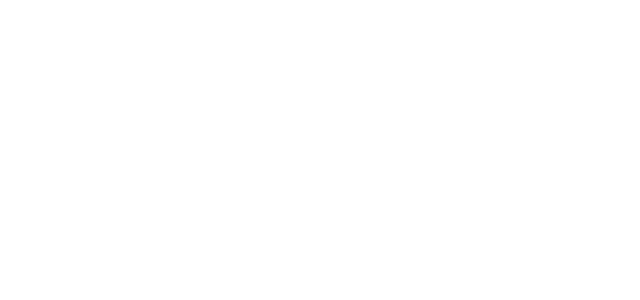
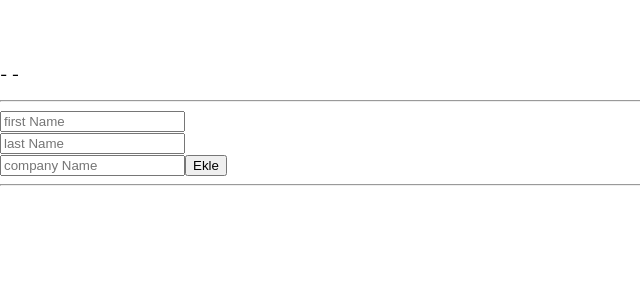
Before and after one commit to neominalsolutions/react-flight-app, a React (Create React App) app: page /stateRef in a window 1280 px wide. Before the commit this address had no page. Shown: the top 300 px of the page, without its empty margins (0-640 px from the left). Built offline with nearby package versions, Linux system fonts and the light colour scheme.

Commit message:
StateRefPage

```diff
--- a/src/App.tsx
+++ b/src/App.tsx
@@ -5,6 +5,7 @@
 import AlertSamplePage from './pages/AlertSamplePage';
 import UseStateSamplePage from './pages/UseStateSamplePage';
 import StateSamplePage from './pages/StateSamplePage';
+import StateSampleRefPage from './pages/StateSampleRefPage';
 
 function App() {
 	// yönlendirme dosyamız.
@@ -24,6 +25,10 @@
 			path: '/state',
 			Component: StateSamplePage,
 		},
+		{
+			path: '/stateRef',
+			Component: StateSampleRefPage,
+		},
 	]);
 
 	return (
--- /dev/null
+++ b/src/pages/StateSampleRefPage.tsx
@@ -0,0 +1,105 @@
+import React, { useState } from 'react';
+
+// Apidan gelen bilgileri karşılamak için açılır.
+// Apidan gelen Dto değerlerin client tarafındaki karşılığı Interface oluyor.
+interface Person {
+	firstName: string;
+	lastName: string;
+	companyName: string;
+	person?: Person[];
+}
+
+// Kişi Kaydı gireceğimiz bir ekran tasarlıyoruz.
+function StateSampleRefPage() {
+	const personInit = {
+		firstName: '',
+		lastName: '',
+		companyName: '',
+	};
+
+	const [person, setPerson] = useState<Person>(personInit); // UnionType tanımlaması
+	const [persons, setPersons] = useState<Array<Person>>([]);
+
+	const addPerson = () => {
+		// listeye Person ekleme yapacağız.
+
+		// JS de dizilerde bir referans type olarak kullanılır
+		// aşağıdaki örnek de persons dizisinin referansı güncellenmemeiştir.
+		// persons.push(person); // yeni bir item ekleyip state güncelledik.
+		// setPersons(persons);
+		// dizinin referansını kopar ve yeni referans üzerine person nesnesini append et.
+		// setPersons([...persons, person]);
+		setPersons([person, ...persons]); // prepend
+	};
+	const onFirstNameInputChange = (event: any) => {
+		if (event.target.value) {
+			// Spread Operator yazım şekli.
+			// firstName propertysinin güncleleyecek şekilde person state son halini alıp setState ile state güncelle.
+			setPerson({ ...person, firstName: event.target.value });
+		}
+	};
+
+	const onLastNameInputChange = (event: any) => {
+		if (event.target.value) {
+			// Spread Operator yazım şekli.
+			// firstName propertysinin güncleleyecek şekilde person state son halini alıp setState ile state güncelle.
+			// person.lastName = event.target.value;
+			// setPerson(person); // aynı referans gönderildiğinde dolayı virtaul dom yeniden render almıyor.
+
+			setPerson({ ...person, lastName: event.target.value });
+		}
+	};
+
+	const onCompanyInputChange = (event: any) => {
+		if (event.target.value) {
+			// Spread Operator yazım şekli.
+			// firstName propertysinin güncleleyecek şekilde person state son halini alıp setState ile state güncelle.
+			setPerson({ ...person, companyName: event.target.value });
+		}
+	};
+
+	return (
+		<div>
+			<p>
+				{person?.firstName}- {person?.lastName} - {person?.companyName}
+			</p>
+			{/* person?.firstName varsa ekrana değeri yazdır. */}
+			<hr></hr>
+			<input
+				type="text"
+				placeholder="first Name"
+				onChange={onFirstNameInputChange}
+			/>
+			<br></br>
+			<input
+				type="text"
+				placeholder="last Name"
+				onChange={onLastNameInputChange}
+			/>
+			<br></br>
+			<input
+				type="text"
+				placeholder="company Name"
+				onChange={onCompanyInputChange}
+			/>
+			<button onClick={addPerson}>Ekle</button>
+
+			<hr></hr>
+
+			<div>
+				{/* elimizdeki listedeki bilgi alıp bunu bir görüntü haline getirdik. */}
+				{/* map ile çalışırken key unutmuyoruz. */}
+				{persons.map((item: Person, index: number) => {
+					return (
+						<div key={index}>
+							{item.firstName} {item.lastName.toUpperCase()} /{' '}
+							{item.companyName}
+						</div>
+					);
+				})}
+			</div>
+		</div>
+	);
+}
+
+export default StateSampleRefPage;
```
